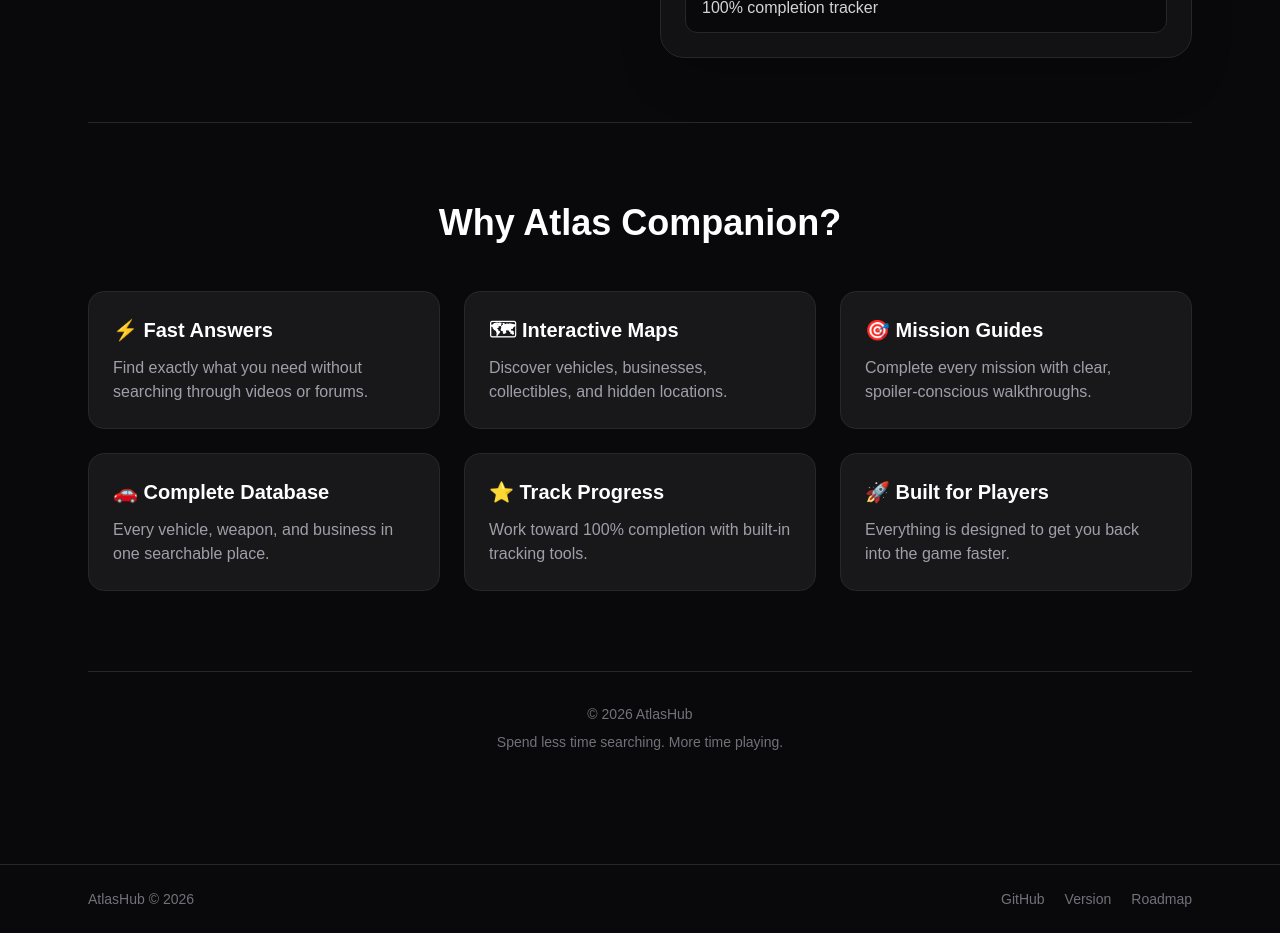
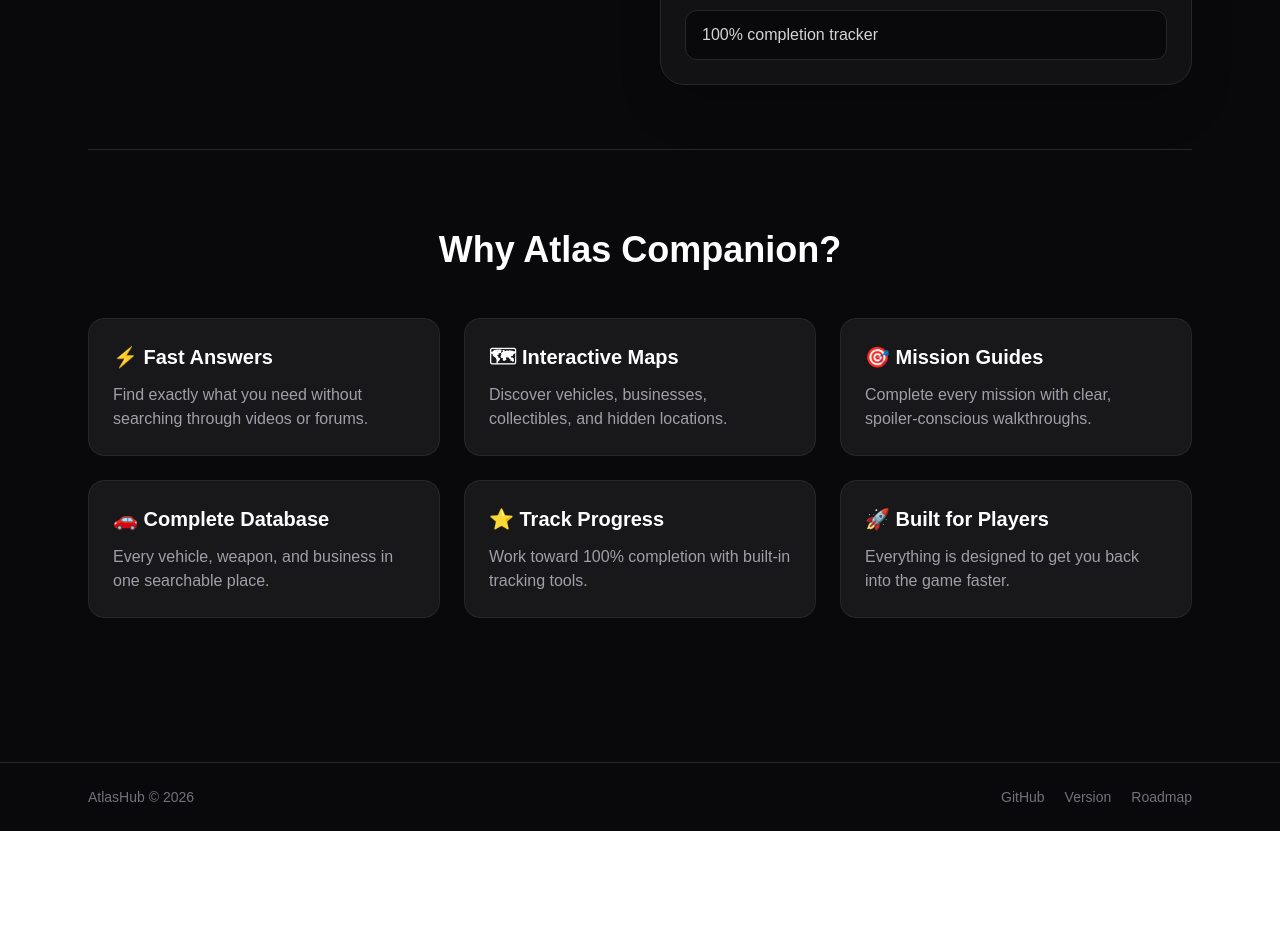
Before and after one commit to dowens0726-ui/atlashub, a Next.js app: page / in a window 1280 px wide. Shown: the part 940-1873 px from the top of the page. After the commit the page ends 1771 px from the top, so only its background shows below. Built offline with nearby package versions, Linux system fonts and the light colour scheme.

Commit message:
Clean up homepage layout

```diff
--- a/app/page.tsx
+++ b/app/page.tsx
@@ -1,5 +1,6 @@
 "use client";
-
+import Container from "./components/ui/Container";
+import Button from "./components/ui/Button";
 import { useEffect, useState } from "react";
 import FeatureCard from "./components/FeatureCard";
 
@@ -28,8 +29,8 @@ export default function Home() {
 
   return (
     <main className="min-h-screen bg-zinc-950 text-white">
-      <section className="mx-auto flex min-h-screen max-w-6xl flex-col px-6 py-8">
-        <nav className="flex items-center justify-between border-b border-zinc-800 pb-6">
+      <Container className="py-16">
+
   <div>
     <p className="text-xs font-semibold uppercase tracking-[0.4em] text-emerald-400">
       ATLAS
@@ -51,7 +52,7 @@ export default function Home() {
     <a href="/weapons" className="hover:text-white">Weapons</a>
     <a href="/news" className="hover:text-white">News</a>
   </div>
-</nav>
+
 
         <div className="grid flex-1 items-center gap-10 py-16 md:grid-cols-2">
           <div>
@@ -178,14 +179,9 @@ Find missions, vehicles, weapons, collectibles, businesses, and everything else
     description={feature.text}
   />
 ))}
-  </div><footer className="mt-20 border-t border-zinc-800 pt-8 text-center text-sm text-zinc-500">
-  <p>© 2026 AtlasHub</p>
-  <p className="mt-2">
-    Spend less time searching. More time playing.
-  </p>
-</footer>
+  </div>
         </section>
-      </section>
+      </Container>
     </main>
   );
 }
```
